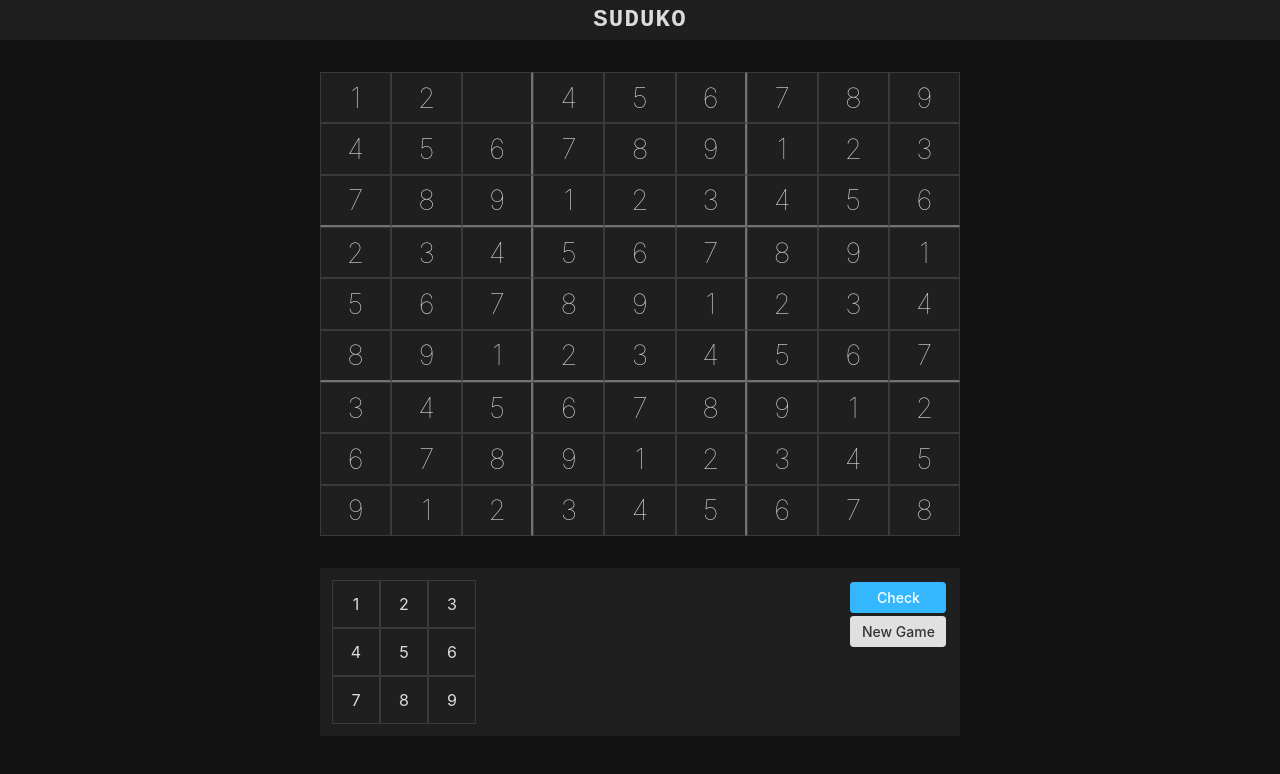
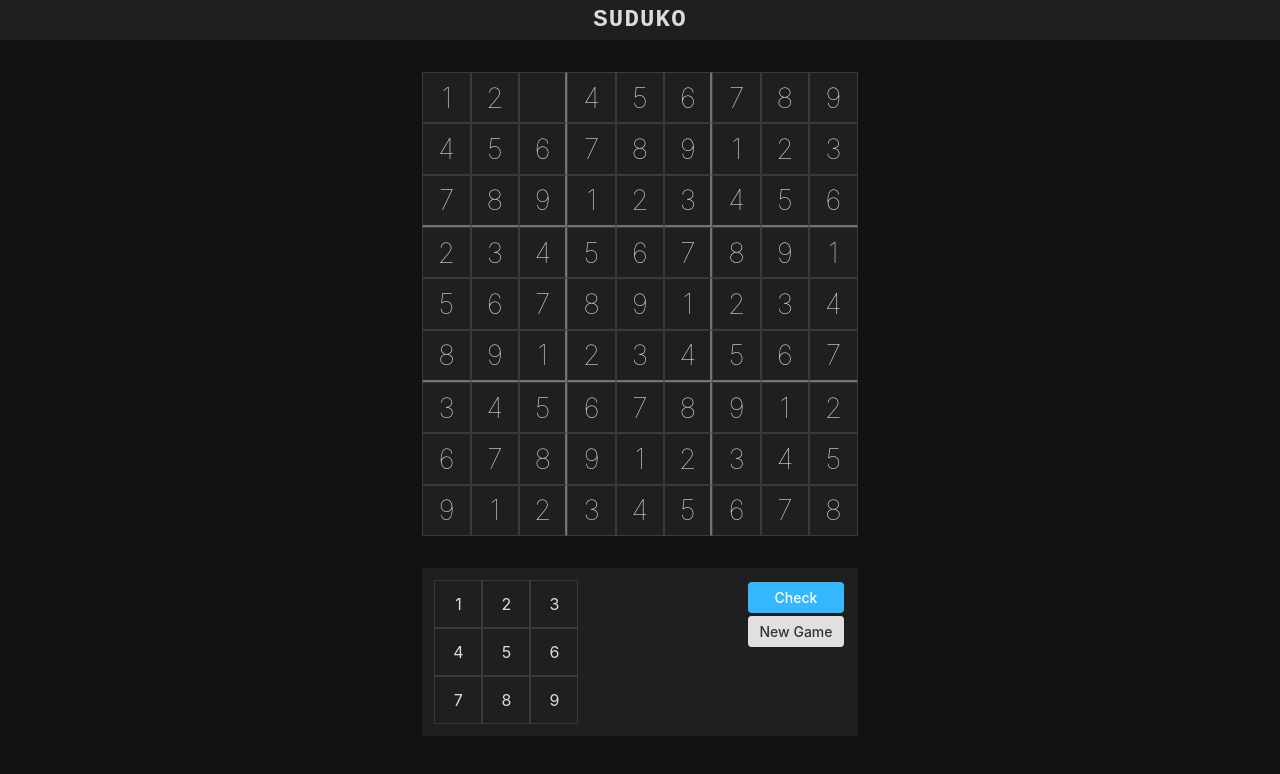
Before and after one commit to darragh3277/sudoko, a React (Create React App) app: page / in a window 1280 px wide. Shown: the top 774 px of the page. Built offline with nearby package versions, Linux system fonts and the light colour scheme.

Commit message:
add media queries

```diff
--- a/src/suduko/Suduko.js
+++ b/src/suduko/Suduko.js
@@ -21,7 +21,6 @@ export default function Suduko() {
   const [game, setGame] = useState(testGame);
 
   const handleMiniBoardClick = (e) => {
-    console.log(e.target);
     updateTile(e.target.innerText);
   };
 
--- a/src/suduko/components/board/Style.css
+++ b/src/suduko/components/board/Style.css
@@ -4,7 +4,6 @@
   flex-wrap: wrap;
   flex-direction: column;
   justify-content: center;
-  margin: 0 25%;
 }
 
 .game-board {
@@ -25,3 +24,21 @@
   border-bottom-color: #727272;
   border-bottom-width: 2px;
 }
+
+@media only screen and (max-width: 600px) {
+  .board-wrapper {
+    margin: 0;
+  }
+}
+
+@media only screen and (min-width: 600px) {
+  .board-wrapper {
+    margin: 0 25%;
+  }
+}
+
+@media only screen and (min-width: 992px) {
+  .board-wrapper {
+    margin: 0 33%;
+  }
+}
```
Also changed, not shown: 1 other file (tests, documents, lock files or other folders).
